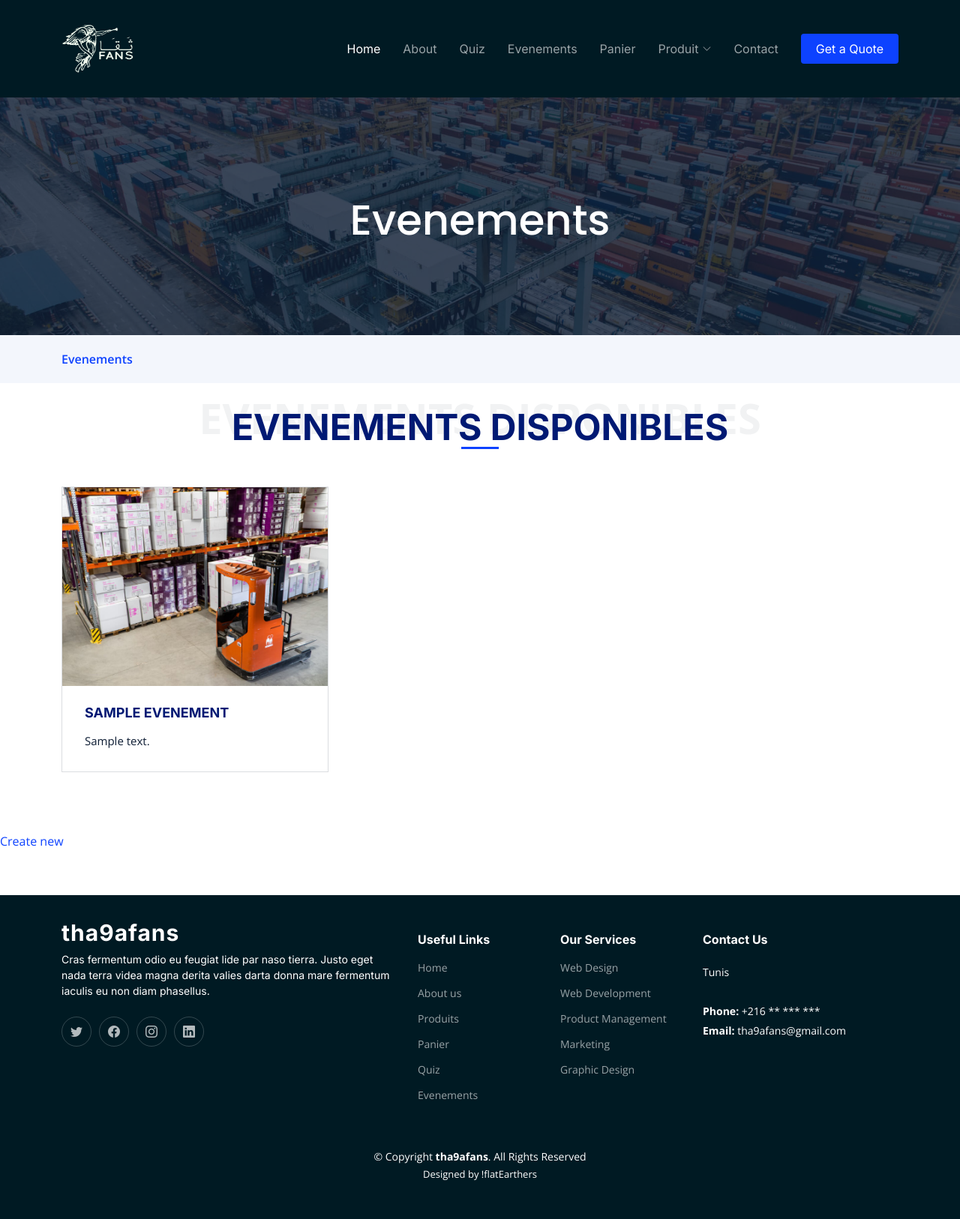
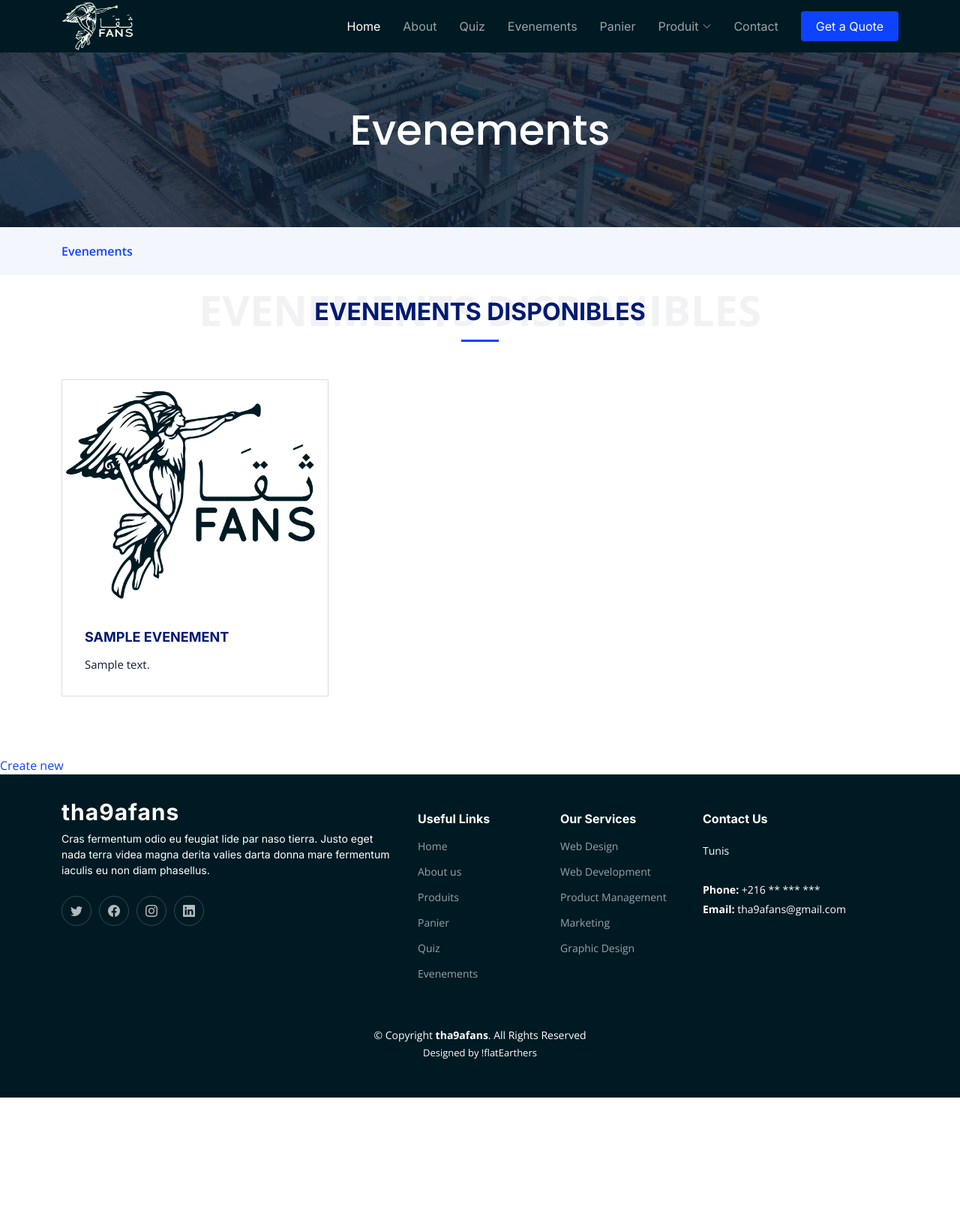
Before and after one commit to PIDEV-3A-2023/Tha9afans, a Symfony app: template templates/evenement/index.html.twig in a window 1280 px wide. Shown: the whole page at 75% size. After the commit the page ends 1464 px from the top, so only its background shows below. Run offline with Twig, Linux system fonts and the light colour scheme; the template is opened without the code that fills it: most values are stand-ins (such as "Sample title", 1, 10 or a date in 2020); some libraries are stand-ins or nearby versions.

Commit message:
css changes

```diff
--- a/public/frontOffice/assets/css/main.css
+++ b/public/frontOffice/assets/css/main.css
@@ -285,12 +285,10 @@ section {
 .header {
   transition: all 0.5s;
   z-index: 997;
-  padding: 30px 0;
 }
 
 .header.sticked {
   background: rgba(14, 29, 52, 0.9);
-  padding: 15px 0;
   box-shadow: 0px 2px 20px rgba(14, 29, 52, 0.1);
 }
 
--- a/templates/base.html.twig
+++ b/templates/base.html.twig
@@ -62,13 +62,10 @@
 </header><!-- End Header -->
 <!-- End Header -->
 
-<section id="hero" class="hero d-flex flex-column ">
-    {% block body %}
-
-    {% endblock %}
-
-</section><!-- End Hero Section -->
-
+{% block body %}
+    <section id="hero" class="hero d-flex flex-column ">
+    </section>
+{% endblock %}
 
 
 <!-- ======= Footer ======= -->
--- a/templates/evenement/index.html.twig
+++ b/templates/evenement/index.html.twig
@@ -42,7 +42,7 @@
                         <div class="col-lg-4 col-md-6" data-aos="fade-up" data-aos-delay= {{timer}} >
                             <div class="card">
                                 <div class="card-img">
-                                    <img src="../frontOffice/assets/img/storage-service.jpg" alt="" class="img-fluid">
+                                    <img src="../frontOffice/assets/img/logotha9afans.png" alt="" class="img-fluid">
                                 </div>
                                 <h3><a href="{{ path('app_evenement_show', {'id': evenement.id}) }}" class="stretched-link">{{ evenement.nom }}</a></h3>
                                 <p>{{ evenement.description }}</p>
--- a/templates/evenement/show.html.twig
+++ b/templates/evenement/show.html.twig
@@ -118,6 +118,7 @@
                             <h3>{{ evenement.nom }}</h3>
                             <p>
                                 {{ evenement.description }}
+                                <br>
                                 {{ evenement.date ? evenement.date|date('Y-m-d') : '' }}
                                 {{ evenement.nbAime }}
                             </p>
--- a/templates/security/login.html.twig
+++ b/templates/security/login.html.twig
@@ -203,6 +203,9 @@
 
 
     </style>
+    <!-- louay : ons hani zedtek hethi lena bech t5ali el espace labyeth teht navbar  -->
+    <section id="hero" class="hero d-flex flex-column ">
+    </section>
     <div class="box" >
         <span class="borderline"></span>
         <form method="post" >
```
